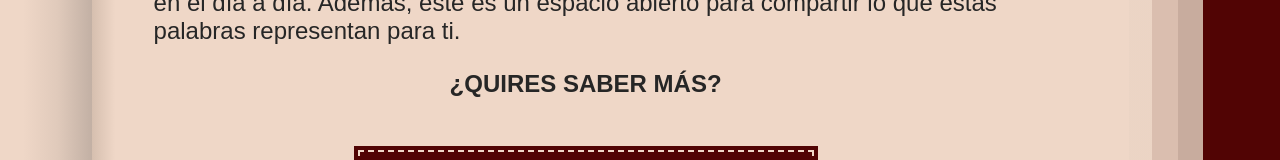
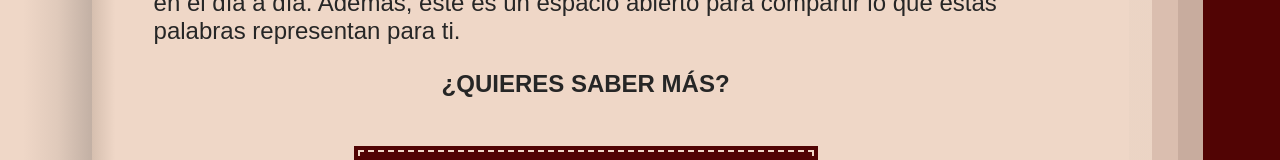
Before and after one commit to juaazn/iris, a Next.js app: page /diccionario in a window 1280 px wide. Shown: the part 551-711 px from the top of the page. Built offline with nearby package versions, Linux system fonts and the light colour scheme; a web font is replaced by a local one.

Commit message:
type spelling

```diff
--- a/src/app/diccionario/page.jsx
+++ b/src/app/diccionario/page.jsx
@@ -10,7 +10,7 @@ export default function Diccionario () {
       title='DICCIONARIO'
       imgName='libro-iris'
       titletex='Te damos la más cordial bienvenida a nuestro Wiki diccionario, un lugar donde podrás sumergirte en el fascinante mundo de la comunidad LGBTIQA+. Aquí encontrarás una amplia gama de términos que te permitirán comprender mejor este universo diverso y en constante evolución. Explora el origen y significado de cada palabra, y siéntete libre de expresar tus opiniones sobre cómo se utilizan en el día a día. Además, este es un espacio abierto para compartir lo que estas palabras representan para ti.'/>
-      <KnowMore name='¿QUIRES SABER MÁS?'/>
+      <KnowMore name='¿QUIERES SABER MÁS?'/>
       <Button name='Haz Click aquí'
       page='https://sites.google.com/view/glosario-de-iris/iris-home/términos/orientación-sexual'/>
     </LayoutContent>
```
